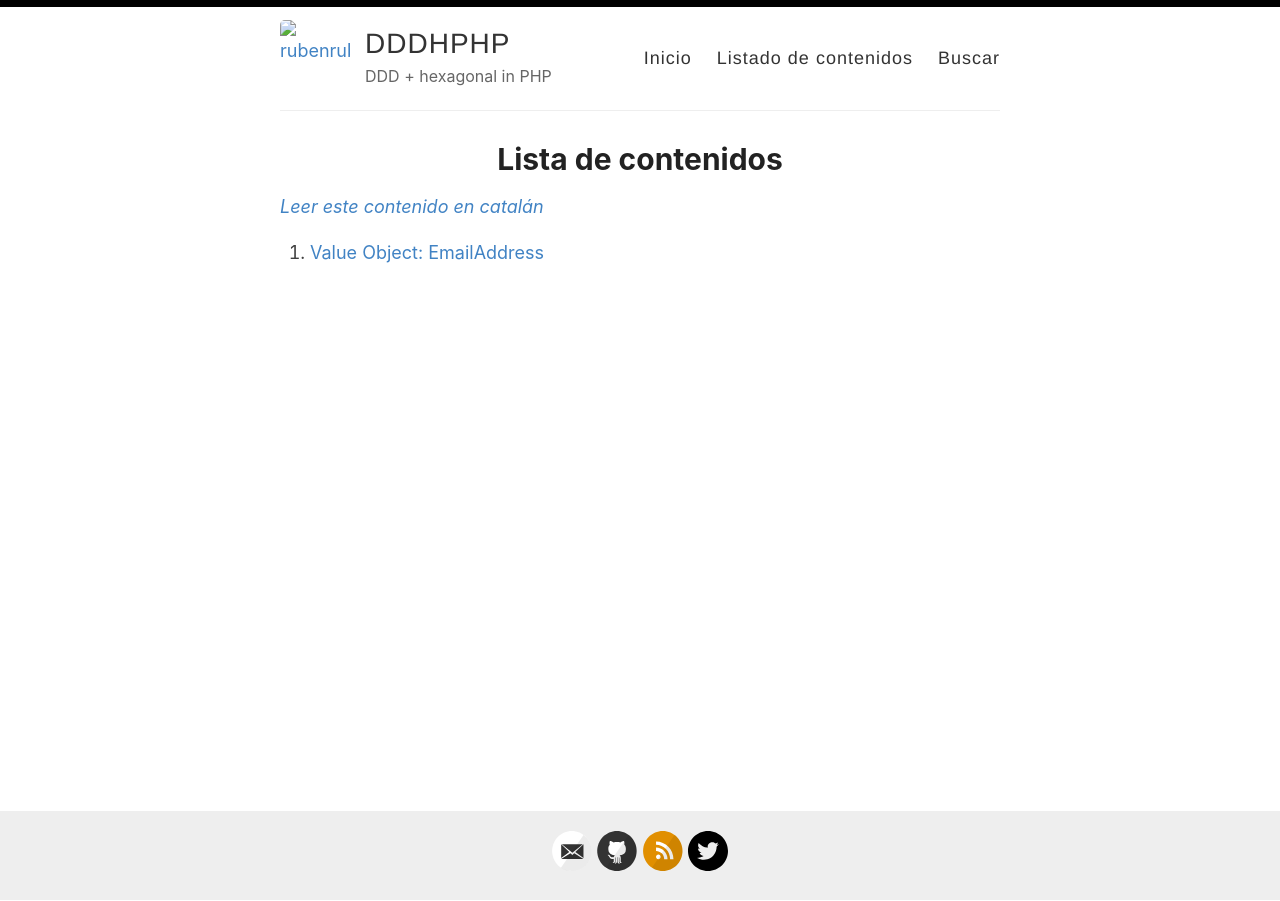
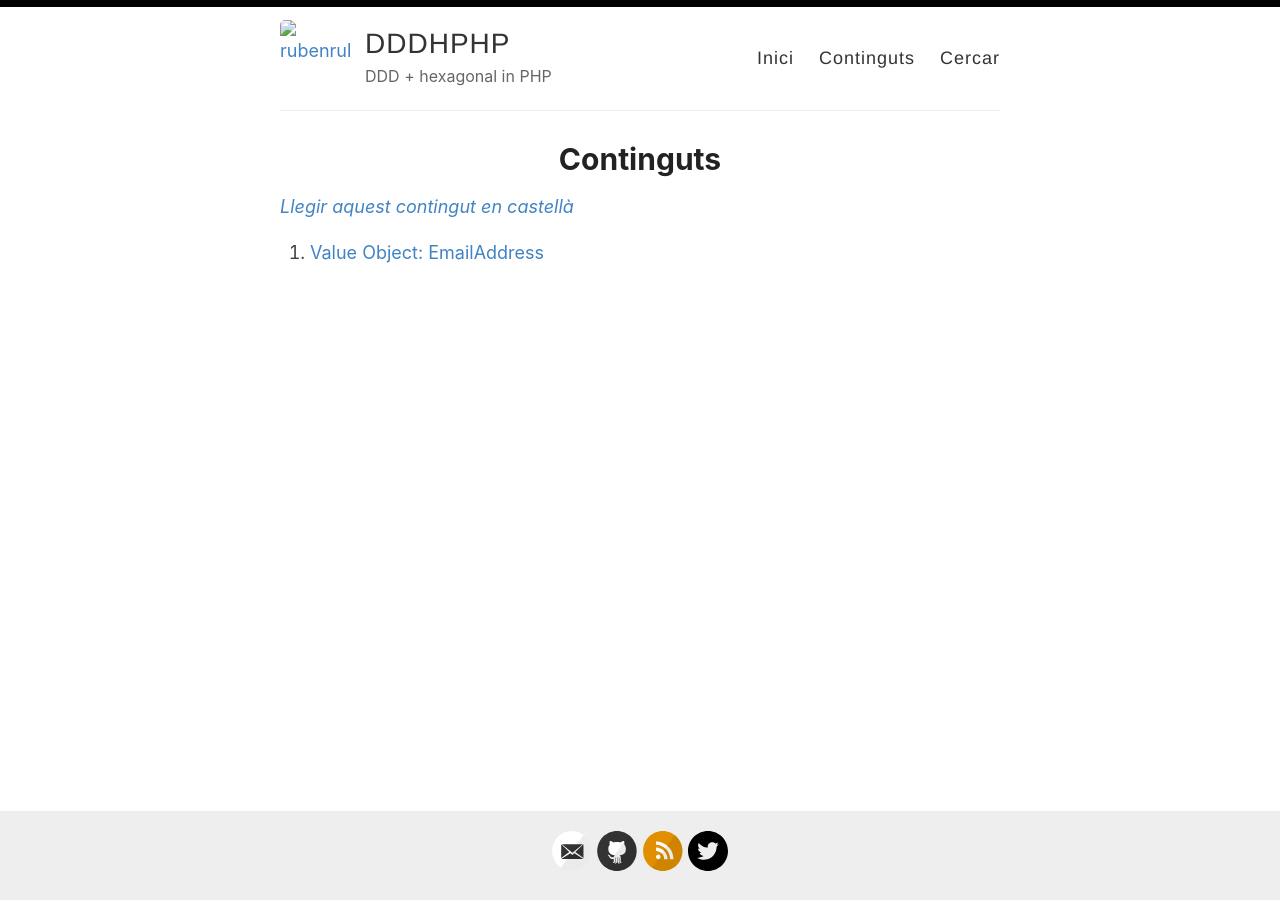
Before and after one commit to rubenrubiob/rubenrubiob.github.io, a Jekyll site: the page built from ca/continguts.md, in a window 1280 px wide. Built offline with Jekyll 4.4.1, drawn with Linux system fonts in a browser that asks for light colours; our own code applies the rules of GitHub Pages for plain Markdown files.

Commit message:
Renombrar Lista de contenidos a Contenidos

```diff
--- a/_data/translations.yml
+++ b/_data/translations.yml
@@ -8,8 +8,8 @@ menu.home:
   ca: "Inici"
   es: "Inicio"
 menu.content:
-  ca: "Llistat de continguts"
-  es: "Listado de contenidos"
+  ca: "Continguts"
+  es: "Contenidos"
 menu.search:
   ca: "Cercar"
   es: "Buscar"
--- a/es/lista-de-contenidos.md
+++ b/ca/continguts.md
@@ -1,8 +1,8 @@
 ---
 layout: content-list
-lang: es
+lang: ca
 is-content-list-page: true
 lang-ref: content-list
 ---
 
-# Lista de contenidos
+# Continguts
--- a/ca/llistat-de-continguts.md
+++ b/es/contenidos.md
@@ -1,8 +1,8 @@
 ---
 layout: content-list
-lang: ca
+lang: es
 is-content-list-page: true
 lang-ref: content-list
 ---
 
-# Llistat de continguts
+# Contenidos
```
